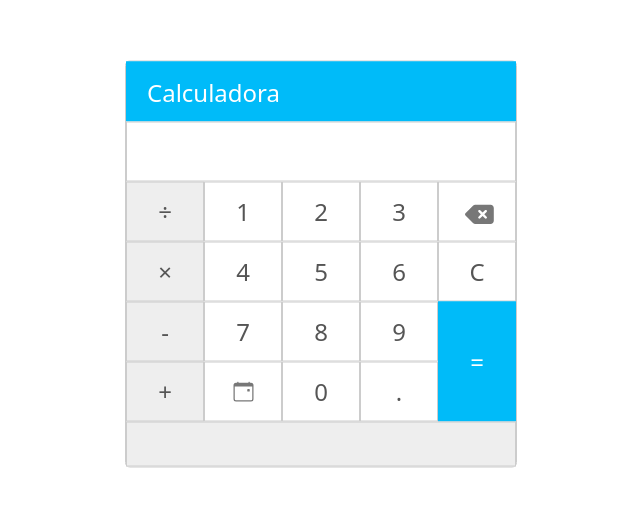
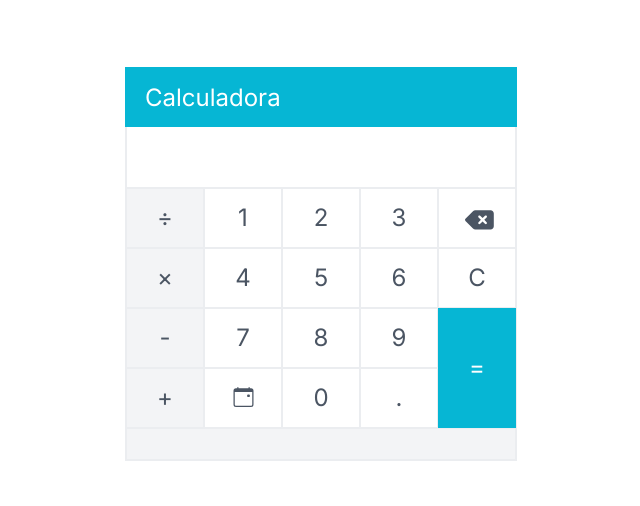
Before and after one commit to erikson-hub/AppCalculadora, an Angular app: page / in a window 1280 px wide. Shown: the part 136-642 px from the top of the page, without its empty margins (319-959 px from the left). Built offline with nearby package versions, Linux system fonts and the light colour scheme.

Commit message:
Correcciones

```diff
--- a/src/app/calculadora/calculadora.component.css
+++ b/src/app/calculadora/calculadora.component.css
@@ -8,48 +8,61 @@
   width: 100%;
   height: 60px;
   padding: 0 20px;
-   background-color: #00bbf9;
-   border: 1px solid #00bbf9;
+  background-color: #06b6d4;
+  /* border: 1px solid #06b6d4; */
+  border: none;
   color: #fff;
   font-size: 1.5rem;
 }
 
 .calculator {
+  border-radius: 0;
+  /* border: 1px solid #ebedf0; */
+  border: none;
   position: absolute;
   top: 50%;
   left: 50%;
   -ms-transform: translate(-50%, -50%);
   transform: translate(-50%, -50%);
-   border: 1px solid #ccc;
-   border-radius: 5px;
+  /* border: 1px solid #ccc; */
+  /* border-radius: 5px; */
 }
 
 .calculator-screen {
   width: 100%;
   height: 60px;
-   border: 1px solid #ccc;
-   background-color: #fff;
-   color: #555;
-   text-align: right;
-   padding-right: 20px;
-   padding-left: 10px;
+  border-left: 2px solid #ebedf0;
+  border-right: 2px solid #ebedf0;
+  color: #4b5563;
+  /* background-color: #fff; */
+  /* text-align: right; */
+  /* padding-right: 20px; */
+  /* padding-left: 10px; */
   font-size: 1.5rem;
+
+  display: flex;
+  align-items: center;
+  justify-content: center;
+}
+.calculator-screen .symbol {
+  padding: 0 8px;
 }
 
 button {
   height: 60px;
   font-size: 1.5rem !important;
   border-radius: 0;
-   border: 1px solid #ccc;
+  /* border: 1px solid #ccc; */
+  border: 1px solid #ebedf0;
   background-color: #fff;
-   color: #555;
+  color: #4b5563;
 }
 
 .equal-sign {
   height: 100%;
   grid-area: 3 / 5 / 5 / 5;
-   background-color: #00bbf9;
-   border: 1px solid #00bbf9;
+  background-color: #06b6d4;
+  border: 1px solid #06b6d4;
   color: #fff;
 }
 
@@ -60,24 +73,27 @@ button {
 .calculator-keys {
   display: grid;
   grid-template-columns: repeat(5, 1fr);
+  border: 1px solid #ebedf0;
 }
 
 .operator {
-   background-color: #eee;
+  /* background-color: #eee; */
+  background-color: #f3f4f6;
 }
 
 .operator:hover {
-   background-color: #ccc;
-   border: 1px solid #bbb;
+  /* background-color: #ccc; */
+  /* border: 1px solid #bbb; */
   color: #000;
 }
 
 .date {
   width: 100%;
-   height: 45px;
-   background-color: #eee;
-   border: 1px solid #ccc;
-   color: #555;
+  height: 32px;
+  background-color: #f3f4f6;
+  border: 2px solid #ebedf0;
+  border-top: none;
+  color: #646d79;
   text-align: center;
   font-size: 1rem;
 }
--- a/src/app/calculadora/calculadora.component.html
+++ b/src/app/calculadora/calculadora.component.html
@@ -3,44 +3,198 @@
     <!-- Header  -->
     <input type="text" class="header" value="Calculadora" disabled />
     <!-- Resultado  -->
-    <input type="text" class="calculator-screen" value="{{ salida }}" disabled />
+    <div class="calculator-screen">
+      <span *ngIf="numeroAnterior">$ {{ numeroAnterior }}</span>
+      <span *ngIf="operador" class="symbol"> {{ operador }} </span>
+      <span *ngIf="numeroActual">$ {{ numeroActual }}</span>
+    </div>
+    <!-- <input
+      type="text"
+      class="calculator-screen"
+      value="{{ salida }}"
+      disabled
+    /> -->
     <div class="calculator-keys">
       <!-- Primera fila -->
-      <button type="button" class="operator btn" value="/" (click)="agregar('/')">&divide;</button>
-      <button type="button" value="1" class="btn btn-light waves-effect" (click)="agregar('1')">1</button>
-      <button type="button" value="2" class="btn btn-light waves-effect" (click)="agregar('2')">2</button>
-      <button type="button" value="3" class="btn btn-light waves-effect" (click)="agregar('3')">3</button>
-      <button type="button" class="btn btn-light waves-effect" value="backspace" (click)="borrar()">
-        <svg xmlns="http://www.w3.org/2000/svg" viewBox="0 0 500 500" width="35" height="25" fill="#777">
+      <button
+        type="button"
+        class="operator btn"
+        value="/"
+        (click)="agregar('/')"
+      >
+        &divide;
+      </button>
+      <button
+        type="button"
+        value="1"
+        class="btn btn-light waves-effect"
+        (click)="agregar('1')"
+      >
+        1
+      </button>
+      <button
+        type="button"
+        value="2"
+        class="btn btn-light waves-effect"
+        (click)="agregar('2')"
+      >
+        2
+      </button>
+      <button
+        type="button"
+        value="3"
+        class="btn btn-light waves-effect"
+        (click)="agregar('3')"
+      >
+        3
+      </button>
+      <button
+        type="button"
+        class="btn btn-light waves-effect"
+        value="backspace"
+        (click)="removerDigito()"
+      >
+        <svg
+          xmlns="http://www.w3.org/2000/svg"
+          viewBox="0 0 500 500"
+          width="35"
+          height="25"
+          fill="#4B5563"
+        >
           <path
-            d="M576 384C576 419.3 547.3 448 512 448H205.3C188.3 448 172 441.3 160 429.3L9.372 278.6C3.371 272.6 0 264.5 0 256C0 247.5 3.372 239.4 9.372 233.4L160 82.75C172 70.74 188.3 64 205.3 64H512C547.3 64 576 92.65 576 128V384zM271 208.1L318.1 256L271 303C261.7 312.4 261.7 327.6 271 336.1C280.4 346.3 295.6 346.3 304.1 336.1L352 289.9L399 336.1C408.4 346.3 423.6 346.3 432.1 336.1C442.3 327.6 442.3 312.4 432.1 303L385.9 256L432.1 208.1C442.3 199.6 442.3 184.4 432.1 175C423.6 165.7 408.4 165.7 399 175L352 222.1L304.1 175C295.6 165.7 280.4 165.7 271 175C261.7 184.4 261.7 199.6 271 208.1V208.1z" />
+            d="M576 384C576 419.3 547.3 448 512 448H205.3C188.3 448 172 441.3 160 429.3L9.372 278.6C3.371 272.6 0 264.5 0 256C0 247.5 3.372 239.4 9.372 233.4L160 82.75C172 70.74 188.3 64 205.3 64H512C547.3 64 576 92.65 576 128V384zM271 208.1L318.1 256L271 303C261.7 312.4 261.7 327.6 271 336.1C280.4 346.3 295.6 346.3 304.1 336.1L352 289.9L399 336.1C408.4 346.3 423.6 346.3 432.1 336.1C442.3 327.6 442.3 312.4 432.1 303L385.9 256L432.1 208.1C442.3 199.6 442.3 184.4 432.1 175C423.6 165.7 408.4 165.7 399 175L352 222.1L304.1 175C295.6 165.7 280.4 165.7 271 175C261.7 184.4 261.7 199.6 271 208.1V208.1z"
+          />
         </svg>
       </button>
       <!-- Segunda fila -->
-      <button type="button" class="operator btn" value="*" (click)="agregar('*')">&times;</button>
-      <button type="button" value="4" class="btn btn-light waves-effect" (click)="agregar('4')">4</button>
-      <button type="button" value="5" class="btn btn-light waves-effect" (click)="agregar('5')">5</button>
-      <button type="button" value="6" class="btn btn-light waves-effect" (click)="agregar('6')">6</button>
-      <button type="button" class="btn btn-light waves-effect" value="all-clear" (click)="limpiar()">C</button>
+      <button
+        type="button"
+        class="operator btn"
+        value="×"
+        (click)="agregar('×')"
+      >
+        &times;
+      </button>
+      <button
+        type="button"
+        value="4"
+        class="btn btn-light waves-effect"
+        (click)="agregar('4')"
+      >
+        4
+      </button>
+      <button
+        type="button"
+        value="5"
+        class="btn btn-light waves-effect"
+        (click)="agregar('5')"
+      >
+        5
+      </button>
+      <button
+        type="button"
+        value="6"
+        class="btn btn-light waves-effect"
+        (click)="agregar('6')"
+      >
+        6
+      </button>
+      <button
+        type="button"
+        class="btn btn-light waves-effect"
+        value="all-clear"
+        (click)="limpiar()"
+      >
+        C
+      </button>
       <!-- Tercera fila -->
-      <button type="button" class="operator btn" value="-" (click)="agregar('-')">-</button>
-      <button type="button" value="7" class="btn btn-light waves-effect" (click)="agregar('7')">7</button>
-      <button type="button" value="8" class="btn btn-light waves-effect" (click)="agregar('8')">8</button>
-      <button type="button" value="9" class="btn btn-light waves-effect" (click)="agregar('9')">9</button>
+      <button
+        type="button"
+        class="operator btn"
+        value="-"
+        (click)="agregar('-')"
+      >
+        -
+      </button>
+      <button
+        type="button"
+        value="7"
+        class="btn btn-light waves-effect"
+        (click)="agregar('7')"
+      >
+        7
+      </button>
+      <button
+        type="button"
+        value="8"
+        class="btn btn-light waves-effect"
+        (click)="agregar('8')"
+      >
+        8
+      </button>
+      <button
+        type="button"
+        value="9"
+        class="btn btn-light waves-effect"
+        (click)="agregar('9')"
+      >
+        9
+      </button>
       <!-- Cuarta fila -->
-      <button type="button" class="operator btn" value="+" (click)="agregar('+')">+</button>
-      <button type="button" class="btn btn-light waves-effect" value="calendar" (click)="getDate()">
-        <svg xmlns="http://www.w3.org/2000/svg" class="bi bi-calendar-event" viewBox="0 0 16 20" width="25" height="25"
-          fill="#777">
-          <path d="M11 6.5a.5.5 0 0 1 .5-.5h1a.5.5 0 0 1 .5.5v1a.5.5 0 0 1-.5.5h-1a.5.5 0 0 1-.5-.5v-1z" />
+      <button
+        type="button"
+        class="operator btn"
+        value="+"
+        (click)="agregar('+')"
+      >
+        +
+      </button>
+
+      <button
+        type="button"
+        class="btn btn-light waves-effect"
+        value="calendar"
+        (click)="getDate()"
+      >
+        <svg
+          xmlns="http://www.w3.org/2000/svg"
+          class="bi bi-calendar-event"
+          viewBox="0 0 16 20"
+          width="25"
+          height="25"
+          fill="#4B5563"
+        >
           <path
-            d="M3.5 0a.5.5 0 0 1 .5.5V1h8V.5a.5.5 0 0 1 1 0V1h1a2 2 0 0 1 2 2v11a2 2 0 0 1-2 2H2a2 2 0 0 1-2-2V3a2 2 0 0 1 2-2h1V.5a.5.5 0 0 1 .5-.5zM1 4v10a1 1 0 0 0 1 1h12a1 1 0 0 0 1-1V4H1z" />
+            d="M11 6.5a.5.5 0 0 1 .5-.5h1a.5.5 0 0 1 .5.5v1a.5.5 0 0 1-.5.5h-1a.5.5 0 0 1-.5-.5v-1z"
+          />
+          <path
+            d="M3.5 0a.5.5 0 0 1 .5.5V1h8V.5a.5.5 0 0 1 1 0V1h1a2 2 0 0 1 2 2v11a2 2 0 0 1-2 2H2a2 2 0 0 1-2-2V3a2 2 0 0 1 2-2h1V.5a.5.5 0 0 1 .5-.5zM1 4v10a1 1 0 0 0 1 1h12a1 1 0 0 0 1-1V4H1z"
+          />
         </svg>
       </button>
-      <button type="button" value="0" class="btn btn-light waves-effect" (click)="agregar('0')">0</button>
-      <button type="button" value="." class="btn btn-light waves-effect" (click)="agregar('.')">.</button>
+      <button
+        type="button"
+        value="0"
+        class="btn btn-light waves-effect"
+        (click)="agregar('0')"
+      >
+        0
+      </button>
+      <button
+        type="button"
+        value="."
+        class="btn btn-light waves-effect"
+        (click)="agregar('.')"
+      >
+        .
+      </button>
       <!-- Igual -->
-      <button type="button" class="equal-sign btn btn-info" value="=" (click)="agregar('=')">
+      <button
+        type="button"
+        class="equal-sign btn btn-info"
+        value="="
+        (click)="agregar('=')"
+      >
         =
       </button>
     </div>
--- a/src/app/calculadora/calculadora.component.ts
+++ b/src/app/calculadora/calculadora.component.ts
@@ -3,56 +3,160 @@ import { Component } from '@angular/core';
 @Component({
   selector: 'app-calculadora',
   templateUrl: './calculadora.component.html',
-  styleUrls: ['./calculadora.component.css']
+  styleUrls: ['./calculadora.component.css'],
 })
 export class CalculadoraComponent {
-  private numeroActual: string | null = null
-  private numeroAnterior: string | null = null
-  private operador: string | null = null
-  private operaciones: string[] = ['+', '-', '*', '/'];
+  // private numeroActual: string | null = null;
+  // private numeroAnterior: string | null = null;
+  // private operador: string | null = null;
+  numeroActual: string | null = null;
+  numeroAnterior: string | null = null;
+  operador: string | null = null;
+
+  private operaciones: string[] = ['+', '-', '×', '/'];
   fecha: string = '';
   salida: string = '';
 
+  // agregar(valor: string): void {
+  //   // if (this.operaciones.includes(valor)) {
+  //   //   if (this.numeroActual === null) {
+  //   //     // Si numeroActual es null, no hagas nada
+  //   //     return;
+  //   //   }
+  //   //   if (this.operador) {
+  //   //     // Si el operador ya tiene un valor, no hagas nada
+  //   //     return;
+  //   //   }
+  //   //   this.operador = valor;
+  //   //   this.numeroAnterior = this.numeroActual;
+  //   //   this.numeroActual = '';
+  //   //   this.salida += valor;
+  //   // } else if (valor === '=') {
+  //   //   if (this.numeroActual === null) {
+  //   //     this.numeroActual = this.numeroAnterior;
+  //   //   } else {
+  //   //     this.calcular();
+  //   //   }
+  //   // } else if (this.salida === '') {
+  //   //   if (valor === '.') {
+  //   //     this.salida = 'S/0.';
+  //   //     this.numeroActual = '0.';
+  //   //   } else {
+  //   //     this.salida = 'S/' + valor;
+  //   //     if (this.numeroActual) {
+  //   //       this.numeroActual += valor;
+  //   //     } else {
+  //   //       this.numeroActual = valor;
+  //   //     }
+  //   //   }
+  //   // } else if (this.salida[this.salida.length - 1] === this.operador) {
+  //   //   this.salida += 'S/' + valor;
+  //   //   this.numeroActual += valor;
+  //   // } else if (
+  //   //   valor === '.' &&
+  //   //   this.numeroActual &&
+  //   //   this.numeroActual.includes('.')
+  //   // ) {
+  //   //   this.salida = this.salida;
+  //   //   this.numeroActual = this.numeroActual;
+  //   // } else if (this.numeroActual === '0') {
+  //   //   this.salida = this.salida.slice(0, -1) + valor;
+  //   //   this.numeroActual = valor;
+  //   // } else {
+  //   //   this.salida += valor;
+  //   //   if (this.numeroActual) {
+  //   //     this.numeroActual += valor;
+  //   //   } else {
+  //   //     this.numeroActual = valor;
+  //   //   }
+  //   // }
+  //   // // else if (valor === '0') {
+  //   // //   if (this.numeroActual !== '0') {
+  //   // //      this.salida += valor;
+  //   // //      this.numeroActual += valor;
+  //   // //   }
+  //   // // } else {
+  //   // //   if (this.numeroActual === '0') {
+  //   // //      this.numeroActual = valor;
+  //   // //      this.salida = this.salida.slice(0, -1) + valor;
+  //   // //   } else {
+  //   // //      this.numeroActual += valor;
+  //   // //      this.salida += valor;
+  //   // //   }
+  //   // console.log(
+  //   //   this.numeroActual,
+  //   //   this.numeroAnterior,
+  //   //   this.operador,
+  //   //   this.salida
+  //   // );
+  // }
   agregar(valor: string): void {
+    console.log(this.numeroActual);
     if (this.operaciones.includes(valor)) {
+      if (this.operador !== null) {
+        return;
+      } else if (this.salida === '' && (valor === '-' || valor === '+')) {
+        this.salida = valor + 'S/';
+        this.numeroActual = valor;
+        return;
+      } else if (this.salida === '' && valor !== '-' && valor !== '+') {
+        return;
+      } else if (this.numeroActual === '-' || this.numeroActual === '+') {
+        return;
+      } else {
         this.operador = valor;
         this.numeroAnterior = this.numeroActual;
         this.numeroActual = '';
         this.salida += valor;
       }
-    else if (valor === '=') {
+    } else if (valor === '=') {
       if (this.numeroActual === null) {
         this.numeroActual = this.numeroAnterior;
       } else {
         this.calcular();
       }
-    }
-    else if (this.salida === '') {
+    } else if (this.salida === '') {
       if (valor === '.') {
         this.salida = 'S/0.';
         this.numeroActual = '0.';
       } else {
-        this.salida = "S/" + valor;
+        this.salida = 'S/' + valor;
         if (this.numeroActual) {
           this.numeroActual += valor;
         } else {
           this.numeroActual = valor;
         }
       }
-    }
-    else if (this.salida[this.salida.length-1] === this.operador) {
-      this.salida += "S/" + valor;
+    } else if (this.salida === 'S/0' && valor === '.') {
+      this.salida = 'S/0.';
+      this.numeroActual = '0.';
+    } else if (this.salida[this.salida.length - 1] === this.operador) {
+      if (valor === '.') {
+        this.salida += 'S/0.';
+        this.numeroActual = '0.';
+      } else {
+        this.salida += 'S/' + valor;
         this.numeroActual += valor;
       }
-    else if (valor === '.' && this.numeroActual && this.numeroActual.includes('.')) {
+    } else if (
+      valor === '.' &&
+      this.numeroActual &&
+      this.numeroActual.includes('.')
+    ) {
       this.salida = this.salida;
       this.numeroActual = this.numeroActual;
-    }
-    else if (this.numeroActual === '0') {
+    } else if (this.numeroActual === '0') {
+      if (valor === '0') {
+        this.salida = this.salida;
+        this.numeroActual = this.numeroActual;
+      } else if (valor === '.') {
+        this.salida += valor;
+        this.numeroActual += valor;
+      } else {
         this.salida = this.salida.slice(0, -1) + valor;
         this.numeroActual = valor;
       }
-    else {
+    } else {
       this.salida += valor;
       if (this.numeroActual) {
         this.numeroActual += valor;
@@ -60,40 +164,73 @@ export class CalculadoraComponent {
         this.numeroActual = valor;
       }
     }
-    // else if (valor === '0') {
-    //   if (this.numeroActual !== '0') {
-    //      this.salida += valor;
-    //      this.numeroActual += valor;
-    //   }
-    // } else {
-    //   if (this.numeroActual === '0') {
-    //      this.numeroActual = valor;
-    //      this.salida = this.salida.slice(0, -1) + valor;
-    //   } else {
-    //      this.numeroActual += valor;
-    //      this.salida += valor;
-    //   }
-    console.log(this.numeroActual, this.numeroAnterior, this.operador, this.salida)
+    console.log(
+      this.numeroActual,
+      this.numeroAnterior,
+      this.operador,
+      this.salida
+    );
   }
 
+  // calcular(): void {
+  //   switch (this.operador) {
+  //     case '+':
+  //       this.numeroActual = (
+  //         Number(this.numeroActual) + Number(this.numeroAnterior)
+  //       ).toString();
+  //       break;
+  //     case '-':
+  //       this.numeroActual = (
+  //         Number(this.numeroAnterior) - Number(this.numeroActual)
+  //       ).toString();
+  //       break;
+  //     case '*':
+  //       this.numeroActual = (
+  //         Number(this.numeroActual) * Number(this.numeroAnterior)
+  //       ).toString();
+  //       break;
+  //     case '/':
+  //       this.numeroActual = (
+  //         Number(this.numeroAnterior) / Number(this.numeroActual)
+  //       ).toString();
+  //       break;
+  //   }
+  //   this.numeroAnterior = null;
+  //   this.operador = null;
+  //   this.salida = 'S/' + this.numeroActual;
+  // }
   calcular(): void {
     switch (this.operador) {
       case '+':
-        this.numeroActual = (Number(this.numeroActual) + Number(this.numeroAnterior)).toString();
+        this.numeroActual = (
+          Number(this.numeroActual) + Number(this.numeroAnterior)
+        ).toString();
         break;
       case '-':
-        this.numeroActual = (Number(this.numeroAnterior) - Number(this.numeroActual)).toString();
+        this.numeroActual = (
+          Number(this.numeroAnterior) - Number(this.numeroActual)
+        ).toString();
         break;
-      case '*':
-        this.numeroActual = (Number(this.numeroActual) * Number(this.numeroAnterior)).toString();
+      case '×':
+        this.numeroActual = (
+          Number(this.numeroActual) * Number(this.numeroAnterior)
+        ).toString();
         break;
       case '/':
-        this.numeroActual = (Number(this.numeroAnterior) / Number(this.numeroActual)).toString();
+        this.numeroActual = (
+          Number(this.numeroAnterior) / Number(this.numeroActual)
+        ).toString();
         break;
     }
     this.numeroAnterior = null;
     this.operador = null;
-    this.salida = "S/" + this.numeroActual;
+    if (this.numeroActual) {
+      if (this.numeroActual[0] === '-') {
+        this.salida = '-' + 'S/' + this.numeroActual.slice(1);
+      } else {
+        this.salida = 'S/' + this.numeroActual;
+      }
+    }
   }
 
   limpiar(): void {
@@ -103,12 +240,72 @@ export class CalculadoraComponent {
     this.operador = null;
   }
 
-  borrar(): void {
+  removerDigito(): void {
+    console.log('---');
+    console.log('numeroActual ' + this.numeroActual);
+    console.log('numeroAnterior ' + this.numeroAnterior);
+    console.log('operador ' + this.operador);
+    console.log(`length: ${this.numeroActual?.length}`);
+    console.log('salida ' + this.salida);
+    // {{ numeroAnterior }} {{ operando}} . {{ numeroActual}}
+
+    // Si el ‘numeroActual’ tiene un solo digito y el ‘numeroAnterior’ y el ‘operando’ son null, el ‘numeroActual’ debe cambiar a 0.
+    if (
+      this.numeroActual &&
+      this.numeroActual.length === 1 &&
+      this.numeroAnterior === null &&
+      this.operador === null
+    ) {
+      this.numeroActual = '0';
+    }
+
+    // Si el ‘numeroActual’ tiene un solo digito, pero el ‘numeroAnterior’ y el ‘operando’ no son null, el ‘numeroActual’ debe setearse a null.
+    else if (
+      this.numeroActual &&
+      this.numeroActual.length === 1 &&
+      this.numeroAnterior !== null &&
+      this.operador !== null
+    ) {
+      console.log('caso2');
+      this.numeroActual = null;
+    }
+
+    //
+    else if (
+      this.numeroActual === null &&
+      this.numeroAnterior !== null &&
+      this.operador !== null
+    ) {
+      this.numeroActual = this.numeroAnterior;
+      this.numeroAnterior = null;
+      this.operador = null;
+    }
+
+    // Cuando el usuario haga click en debe remover el último dígito de ‘numeroActual’.
+    else if (this.numeroActual) {
+      if (this.numeroActual.length === 1) {
+        this.numeroActual = '0';
+        this.salida = this.salida.slice(0, -1) + '0';
+      } else {
+        this.numeroActual = this.numeroActual.slice(0, -1);
         this.salida = this.salida.slice(0, -1);
-    if (this.numeroActual !== null) {
-      this.numeroActual = this.numeroActual.slice(0, -1);
       }
     }
+
+    console.log('---');
+    console.log('numeroActual ' + this.numeroActual);
+    console.log('numeroAnterior ' + this.numeroAnterior);
+    console.log('operador ' + this.operador);
+    console.log(`length: ${this.numeroActual?.length}`);
+    console.log('salida ' + this.salida);
+  }
+
+  // borrar(): void {
+  //   this.salida = this.salida.slice(0, -1);
+  //   if (this.numeroActual !== null) {
+  //     this.numeroActual = this.numeroActual.slice(0, -1);
+  //   }
+  // }
 
   getDate(): void {
     let date = new Date();
--- a/src/index.html
+++ b/src/index.html
@@ -16,6 +16,12 @@
       integrity="sha384-w76AqPfDkMBDXo30jS1Sgez6pr3x5MlQ1ZAGC+nuZB+EYdgRZgiwxhTBTkF7CXvN"
       crossorigin="anonymous"
     ></script>
+    <link rel="preconnect" href="https://fonts.googleapis.com" />
+    <link rel="preconnect" href="https://fonts.gstatic.com" crossorigin />
+    <link
+      href="https://fonts.googleapis.com/css2?family=Inter:wght@400;600;700&display=swap"
+      rel="stylesheet"
+    />
     <link rel="icon" type="image/x-icon" href="favicon.ico" />
   </head>
   <body>
--- a/src/styles.css
+++ b/src/styles.css
@@ -1 +1,4 @@
 /* You can add global styles to this file, and also import other style files */
+body {
+  font-family: "Inter", sans-serif;
+}
```
Lines whose indentation alone changed are shown as unchanged.
